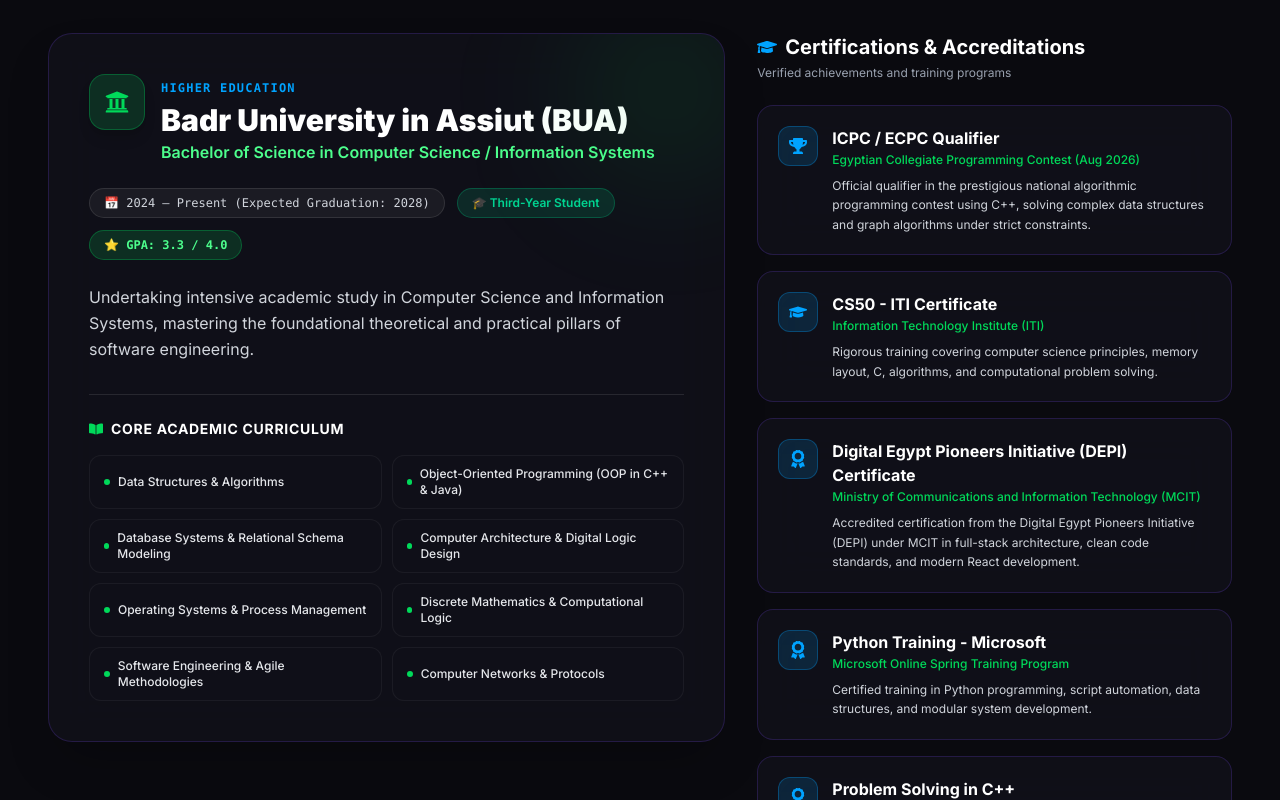
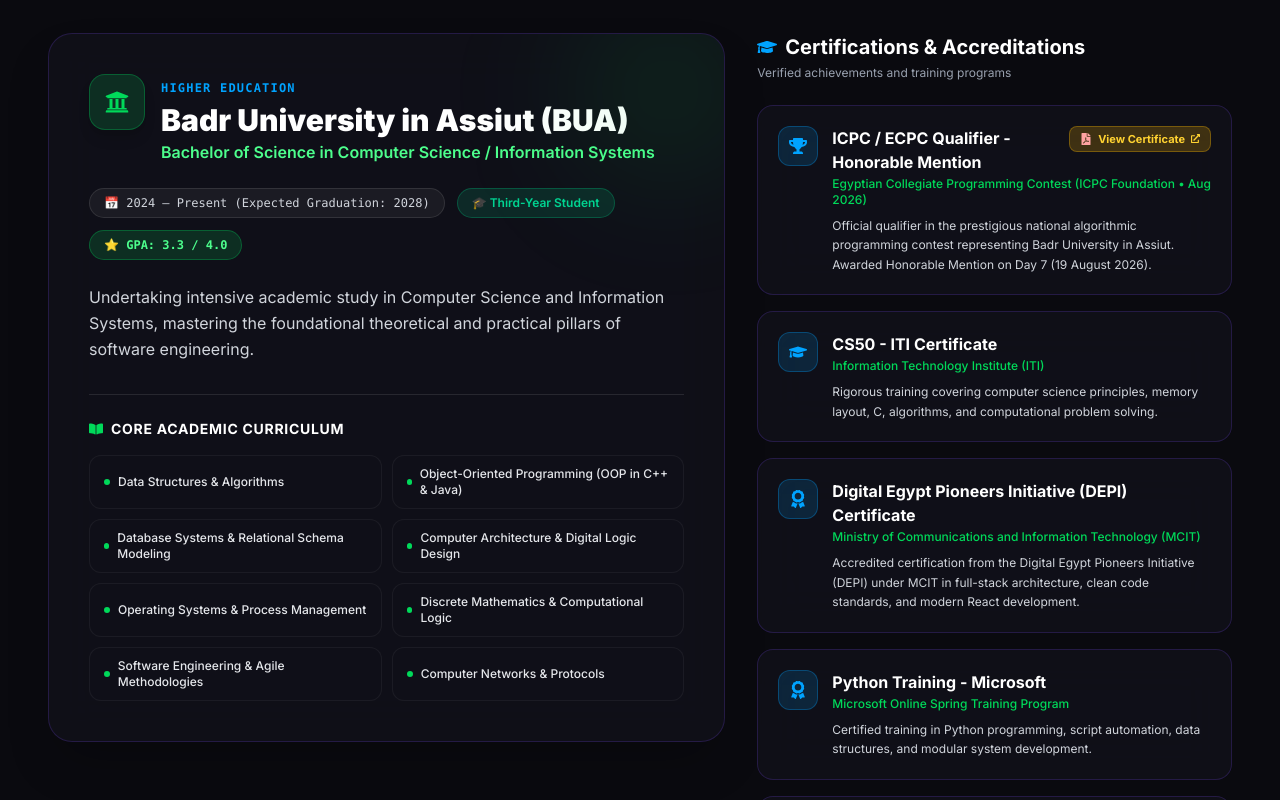
Before and after one commit to mdiaad03-cloud/portfolio-, a React (Vite) app: page / in a window 1280 px wide. Shown: the part 4220-5020 px from the top of the page. Built offline with nearby package versions, Linux system fonts and the light colour scheme.

Commit message:
feat: Add GitHub project repositories and official ICPC Certificate modal & PDF view

```diff
--- a/src/components/Education.jsx
+++ b/src/components/Education.jsx
@@ -3,12 +3,12 @@
  * Portfolio of Mohamed Diaa El-Din Samy
  * Education Component — Dedicated section for academic education at
  * Badr University in Assiut (BUA) and verified professional certifications.
- * Clean, non-repetitive badges and layout.
+ * Clean, non-repetitive badges and layout with verified certificate links.
  * =====================================================================
  */
 
 import { motion } from "framer-motion";
-import { FaGraduationCap, FaUniversity, FaBookOpen } from "react-icons/fa";
+import { FaGraduationCap, FaUniversity, FaBookOpen, FaFilePdf, FaExternalLinkAlt } from "react-icons/fa";
 import data from "../data/personalData";
 
 export default function Education() {
@@ -114,6 +114,10 @@
 
           {data.certifications.map((cert) => {
             const Icon = cert.icon;
+            const certLink = cert.certificateUrl
+              ? `${import.meta.env.BASE_URL}${cert.certificateUrl}`
+              : null;
+
             return (
               <div
                 key={cert.title}
@@ -123,10 +127,25 @@
                   <div className="w-10 h-10 rounded-xl bg-accent-400/15 border border-accent-400/30 flex items-center justify-center text-lg text-accent-400 shrink-0 group-hover:scale-110 transition-transform">
                     <Icon />
                   </div>
-                  <div>
-                    <h4 className="text-base font-bold text-white group-hover:text-accent-300 transition-colors">
-                      {cert.title}
-                    </h4>
+                  <div className="flex-1">
+                    <div className="flex items-start justify-between gap-2">
+                      <h4 className="text-base font-bold text-white group-hover:text-accent-300 transition-colors">
+                        {cert.title}
+                      </h4>
+                      {certLink && (
+                        <a
+                          href={certLink}
+                          target="_blank"
+                          rel="noreferrer"
+                          className="shrink-0 inline-flex items-center gap-1.5 px-2.5 py-1 rounded-lg bg-amber-400/20 hover:bg-amber-400/30 text-amber-300 border border-amber-400/30 text-[11px] font-bold transition-all hover:scale-105"
+                          title="View Official Certificate PDF"
+                        >
+                          <FaFilePdf className="text-xs text-red-300" />
+                          <span>View Certificate</span>
+                          <FaExternalLinkAlt className="text-[9px]" />
+                        </a>
+                      )}
+                    </div>
                     <p className="text-xs font-medium text-brand-400 mt-0.5">
                       {cert.issuer}
                     </p>
--- a/src/components/Projects.jsx
+++ b/src/components/Projects.jsx
@@ -1,10 +1,9 @@
 /*
  * =====================================================================
  * Portfolio of Mohamed Diaa El-Din Samy
- * Projects Component — Positioned AFTER Education & Experience.
- * Features an interactive Project Flipper with Next & Previous buttons,
- * project indicators, category filters, and spacious comfortable layouts.
- * 100% English.
+ * Projects Component — Interactive Showcase with Next/Prev Flipper,
+ * Active Showcase Card, Direct GitHub Repository Links, and
+ * ICPC Certificate Modal & PDF Viewers.
  * =====================================================================
  */
 
@@ -16,13 +15,14 @@
   HiExternalLink,
   HiCode,
   HiCheckCircle,
+  HiX,
 } from "react-icons/hi";
-import { FaGithub, FaTrophy } from "react-icons/fa";
+import { FaGithub, FaTrophy, FaFilePdf, FaAward } from "react-icons/fa";
 import data from "../data/personalData";
 
 export default function Projects() {
   const [currentIdx, setCurrentIdx] = useState(0);
-
+  const [isCertModalOpen, setIsCertModalOpen] = useState(false);
   const projects = data.projects;
   const currentProject = projects[currentIdx];
 
@@ -34,10 +34,13 @@
     setCurrentIdx((prev) => (prev === projects.length - 1 ? 0 : prev + 1));
   };
 
+  const certPdfUrl = `${import.meta.env.BASE_URL}ICPC_ECPC_Certificate.pdf`;
+  const certImgUrl = `${import.meta.env.BASE_URL}images/icpc_certificate.png`;
+
   return (
     <section id="projects" className="py-24 px-4 sm:px-6 md:px-12 max-w-7xl mx-auto scroll-mt-24">
-      {/* Section Header */}
-      <div className="mb-12 flex flex-col md:flex-row md:items-end justify-between gap-6">
+      {/* ── Section Header with Prev/Next Controls ─────────────────────── */}
+      <div className="flex flex-col md:flex-row md:items-end justify-between gap-6 mb-12">
         <div>
           <span className="text-xs font-mono font-semibold uppercase tracking-widest text-brand-400 bg-brand-400/10 px-3.5 py-1.5 rounded-full border border-brand-400/20">
             // Portfolio Showcase
@@ -79,7 +82,7 @@
         </div>
       </div>
 
-      {/* ── Main Active Project Showcase Card (Large, Comfortable) ── */}
+      {/* ── Main Active Project Showcase Card ─────────────────────────── */}
       <AnimatePresence mode="wait">
         <motion.div
           key={currentProject.id}
@@ -115,6 +118,37 @@
             {currentProject.description}
           </p>
 
+          {/* If project has an official certificate, show visual certificate banner */}
+          {currentProject.certificateUrl && (
+            <div className="mb-8 p-5 sm:p-6 rounded-2xl bg-amber-500/10 border border-amber-500/30 flex flex-col sm:flex-row items-center justify-between gap-4">
+              <div className="flex items-center gap-4">
+                <div className="w-14 h-14 rounded-2xl bg-amber-500/20 border border-amber-500/40 flex items-center justify-center text-3xl text-amber-300 shrink-0">
+                  <FaTrophy />
+                </div>
+                <div>
+                  <div className="text-xs font-mono font-bold uppercase tracking-wider text-amber-300">
+                    Verified Collegiate Achievement
+                  </div>
+                  <h4 className="text-base sm:text-lg font-extrabold text-white">
+                    The 2026 ICPC ECPC Qualifications — Honorable Mention
+                  </h4>
+                  <p className="text-xs text-gray-300 mt-0.5">
+                    Awarded to Mohamed Diaa El-Din Samy • Badr University in Assiut • 19 August 2026
+                  </p>
+                </div>
+              </div>
+
+              <button
+                type="button"
+                onClick={() => setIsCertModalOpen(true)}
+                className="shrink-0 px-4 py-2.5 rounded-xl bg-amber-400/20 hover:bg-amber-400/30 border border-amber-400/40 text-amber-200 text-xs sm:text-sm font-bold transition-all hover:scale-105 flex items-center gap-2"
+              >
+                <FaAward className="text-base" />
+                <span>Preview Certificate</span>
+              </button>
+            </div>
+          )}
+
           {/* Key Architectural Highlights */}
           <div className="mb-8 pt-6 border-t border-white/10">
             <h4 className="text-xs sm:text-sm font-bold uppercase tracking-wider text-gray-400 mb-4 flex items-center gap-2">
@@ -131,7 +165,7 @@
             </div>
           </div>
 
-          {/* Bottom Bar: Tech Tags & Action Button */}
+          {/* Bottom Bar: Tech Tags & Action Buttons */}
           <div className="flex flex-wrap items-center justify-between gap-5 pt-6 border-t border-white/10">
             <div className="flex flex-wrap gap-2">
               {currentProject.tags.map((tag) => (
@@ -144,7 +178,7 @@
               ))}
             </div>
 
-            {/* Check if project has a GitHub repo or is an official contest qualification */}
+            {/* Action Buttons: GitHub Repository OR Official ICPC Certificate */}
             {currentProject.github ? (
               <a
                 href={currentProject.github}
@@ -156,17 +190,39 @@
                 <span>View Repository</span>
                 <HiExternalLink className="text-base" />
               </a>
+            ) : currentProject.certificateUrl ? (
+              <div className="flex flex-wrap items-center gap-3">
+                <button
+                  type="button"
+                  onClick={() => setIsCertModalOpen(true)}
+                  className="inline-flex items-center gap-2 px-6 py-3 rounded-xl bg-gradient-to-r from-amber-500 to-brand-400 text-white font-bold text-sm shadow-lg shadow-amber-500/25 hover:shadow-amber-500/50 hover:scale-105 transition-all duration-300"
+                >
+                  <FaTrophy className="text-base text-yellow-200" />
+                  <span>View Official ICPC Certificate</span>
+                </button>
+
+                <a
+                  href={certPdfUrl}
+                  target="_blank"
+                  rel="noreferrer"
+                  className="inline-flex items-center gap-2 px-5 py-3 rounded-xl bg-surface-800 hover:bg-surface-700 text-gray-200 border border-white/10 text-xs sm:text-sm font-semibold transition-all hover:scale-105"
+                >
+                  <FaFilePdf className="text-red-400 text-base" />
+                  <span>Download PDF</span>
+                  <HiExternalLink className="text-base text-gray-400" />
+                </a>
+              </div>
             ) : (
               <div className="inline-flex items-center gap-2.5 px-6 py-3 rounded-xl bg-accent-400/15 border border-accent-400/30 text-accent-300 font-semibold text-xs sm:text-sm shadow-lg">
                 <FaTrophy className="text-base text-amber-400" />
-                <span>Official ECPC Qualifier (No GitHub Repository)</span>
+                <span>Verified Achievement</span>
               </div>
             )}
           </div>
         </motion.div>
       </AnimatePresence>
 
-      {/* ── Quick Project Switcher Cards (Interactive Thumbnails) ── */}
+      {/* ── Quick Project Switcher Cards (Interactive Thumbnails) ───── */}
       <div className="grid grid-cols-1 sm:grid-cols-2 lg:grid-cols-4 gap-4">
         {projects.map((proj, idx) => {
           const isActive = idx === currentIdx;
@@ -201,6 +257,93 @@
           );
         })}
       </div>
+
+      {/* ── ICPC Certificate Modal (Lightbox Preview & Actions) ─────── */}
+      <AnimatePresence>
+        {isCertModalOpen && (
+          <motion.div
+            initial={{ opacity: 0 }}
+            animate={{ opacity: 1 }}
+            exit={{ opacity: 0 }}
+            transition={{ duration: 0.25 }}
+            className="fixed inset-0 z-50 flex items-center justify-center p-4 sm:p-6 bg-black/90 backdrop-blur-2xl"
+            onClick={() => setIsCertModalOpen(false)}
+          >
+            <motion.div
+              initial={{ scale: 0.88, opacity: 0 }}
+              animate={{ scale: 1, opacity: 1 }}
+              exit={{ scale: 0.88, opacity: 0 }}
+              transition={{ type: "spring", damping: 25, stiffness: 300 }}
+              className="relative max-w-3xl w-full bg-[#0a0a12]/95 p-5 sm:p-8 rounded-3xl border border-amber-400/40 shadow-2xl flex flex-col items-center max-h-[92vh] overflow-y-auto"
+              onClick={(e) => e.stopPropagation()}
+            >
+              {/* Close Button */}
+              <button
+                type="button"
+                onClick={() => setIsCertModalOpen(false)}
+                className="absolute top-4 right-4 z-20 w-10 h-10 rounded-full bg-black/80 hover:bg-black text-white flex items-center justify-center transition-all border border-white/20 hover:scale-110"
+                aria-label="Close certificate modal"
+              >
+                <HiX className="text-2xl" />
+              </button>
+
+              {/* Modal Header */}
+              <div className="text-center mb-5 w-full pr-10">
+                <div className="inline-flex items-center gap-2 px-3.5 py-1 rounded-full bg-amber-400/15 text-amber-300 border border-amber-400/30 text-xs font-mono font-semibold uppercase tracking-wider mb-2">
+                  <FaTrophy className="text-yellow-300" />
+                  <span>Official ICPC Certificate of Achievement</span>
+                </div>
+                <h3 className="text-xl sm:text-2xl font-black text-white">
+                  The 2026 ICPC ECPC Qualifications
+                </h3>
+                <p className="text-xs sm:text-sm text-gray-300 mt-1">
+                  Awarded to <strong className="text-white">Mohamed Diaa El-Din Samy</strong> • Badr University in Assiut • 19 August 2026
+                </p>
+              </div>
+
+              {/* Certificate Image Frame */}
+              <div className="w-full overflow-hidden rounded-2xl border-2 border-amber-400/40 shadow-2xl bg-white p-2 sm:p-3">
+                <img
+                  src={certImgUrl}
+                  alt="Mohamed Diaa El-Din Samy ICPC ECPC Certificate"
+                  className="w-full h-auto object-contain rounded-xl"
+                />
+              </div>
+
+              {/* Action Buttons */}
+              <div className="mt-6 flex flex-wrap items-center justify-center gap-4 w-full">
+                <a
+                  href={certPdfUrl}
+                  target="_blank"
+                  rel="noreferrer"
+                  className="inline-flex items-center gap-2 px-6 py-3 rounded-xl bg-gradient-to-r from-amber-500 to-brand-400 text-white font-bold text-sm shadow-lg shadow-amber-500/30 hover:scale-105 transition-all"
+                >
+                  <FaFilePdf className="text-base text-red-200" />
+                  <span>Open PDF in New Tab</span>
+                  <HiExternalLink className="text-base" />
+                </a>
+
+                <a
+                  href={certPdfUrl}
+                  download="Mohamed_Diaa_ICPC_Certificate.pdf"
+                  className="inline-flex items-center gap-2 px-6 py-3 rounded-xl bg-surface-800 hover:bg-surface-700 text-gray-200 border border-white/15 text-sm font-semibold transition-all hover:scale-105"
+                >
+                  <FaAward className="text-amber-400 text-base" />
+                  <span>Download Certificate PDF</span>
+                </a>
+
+                <button
+                  type="button"
+                  onClick={() => setIsCertModalOpen(false)}
+                  className="px-5 py-3 rounded-xl bg-white/5 hover:bg-white/10 text-gray-400 hover:text-white text-sm font-medium transition-all"
+                >
+                  Close
+                </button>
+              </div>
+            </motion.div>
+          </motion.div>
+        )}
+      </AnimatePresence>
     </section>
   );
 }
--- a/src/data/personalData.js
+++ b/src/data/personalData.js
@@ -19,12 +19,9 @@
   FaServer,
   FaShoppingCart,
   FaWindows,
-  FaWhatsapp,
   FaGraduationCap,
   FaAward,
   FaTrophy,
-  FaBriefcase,
-  FaUniversity,
 } from "react-icons/fa";
 import {
   SiExpress,
@@ -34,7 +31,6 @@
   SiJavascript,
   SiHtml5,
   SiDotnet,
-  SiDocker,
   SiRailway,
 } from "react-icons/si";
 
@@ -177,11 +173,13 @@
   /* ── Certifications & Achievements ───────────────────────────── */
   certifications: [
     {
-      title: "ICPC / ECPC Qualifier",
-      issuer: "Egyptian Collegiate Programming Contest (Aug 2026)",
+      title: "ICPC / ECPC Qualifier - Honorable Mention",
+      issuer: "Egyptian Collegiate Programming Contest (ICPC Foundation • Aug 2026)",
       icon: FaTrophy,
+      certificateUrl: "ICPC_ECPC_Certificate.pdf",
+      certificateImage: "images/icpc_certificate.png",
       description:
-        "Official qualifier in the prestigious national algorithmic programming contest using C++, solving complex data structures and graph algorithms under strict constraints.",
+        "Official qualifier in the prestigious national algorithmic programming contest representing Badr University in Assiut. Awarded Honorable Mention on Day 7 (19 August 2026).",
     },
     {
       title: "CS50 - ITI Certificate",
@@ -315,7 +313,7 @@
         "Atomic bank-deposit allocation across multiple donation receipts",
         "Detailed logging, retry mechanisms, and dead-letter queue for out-of-order events",
       ],
-      github: "https://github.com/mdiaad03-cloud",
+      github: "https://github.com/mdiaad03-cloud/donation-odoo-erp-integration",
       tags: ["Node.js", "Express", "Odoo ERP", "REST APIs", "Outbox Pattern", "Idempotency"],
     },
     {
@@ -325,33 +323,38 @@
       badge: "Desktop Software",
       period: "Jul 2025 – Oct 2025",
       description:
-        "Windows desktop software built with C# and Microsoft SQL Server. Features robust CRUD operations, multi-table transactions, database normalization, and custom financial reporting modules for local enterprise operations.",
+        "Windows desktop banking & account management software built with C# and Microsoft SQL Server. Features robust CRUD operations, multi-table transactions, database normalization, and custom financial reporting modules for local enterprise operations.",
       keyFeatures: [
         "Clean C# Windows Forms user interface with interactive data grids",
         "Microsoft SQL Server relational database integration with stored procedures",
         "Multi-table transactional operations ensuring ACID guarantees",
         "User role authentication, audit trail logging, and report exports",
       ],
-      github: "https://github.com/mdiaad03-cloud",
+      github: "https://github.com/mdiaad03-cloud/csharp-windows-forms-banking",
       tags: ["C#", ".NET", "Windows Forms", "SQL Server", "ADO.NET", "Database Design"],
     },
     {
       id: "ecpc-engine",
-      name: "ECPC Algorithmic Problem Solving Engine",
+      name: "ICPC / ECPC Competitive Programming & Problem Solving",
       category: "Competitive Programming",
-      badge: "ECPC 2026 Qualifier",
+      badge: "ICPC 2026 Qualifier",
       period: "2024 – Present",
       description:
-        "Extensive problem-solving track in modern C++ qualifying for the Egyptian Collegiate Programming Contest (ECPC). Covers advanced graph algorithms, dynamic programming, segment trees, and mathematical optimization evaluated under sub-second execution limits.",
+        "Official qualifier in the Egyptian Collegiate Programming Contest (ECPC / ICPC Foundation) representing Badr University in Assiut. Awarded Honorable Mention on August 19, 2026 (Day 7). Rigorous competitive problem-solving track in modern C++ covering advanced graph algorithms, dynamic programming, segment trees, and mathematical optimization evaluated under sub-second execution limits.",
       keyFeatures: [
-        "Graph theory implementations: Dijkstra, Bellman-Ford, Floyd-Warshall, BFS/DFS, MST",
+        "Official Certificate of Achievement - Honorable Mention (Day 7, 19 August 2026)",
+        "Advanced graph theory: Dijkstra, Bellman-Ford, Floyd-Warshall, BFS/DFS, Minimum Spanning Tree",
         "Dynamic programming algorithms with state compression and memoization",
         "Advanced data structures: Segment Trees, Fenwick Trees, Disjoint Set Union (DSU)",
-        "Memory efficiency and pointer management under strict competition memory limits",
+        "Strict time and memory complexity optimization under ICPC competition standards",
       ],
       github: null,
+      certificateUrl: "ICPC_ECPC_Certificate.pdf",
+      certificateImage: "images/icpc_certificate.png",
+      certificateTitle: "The 2026 ICPC ECPC Qualifications - Honorable Mention",
+      certificateDate: "19 August 2026",
       isCompetition: true,
-      tags: ["C++ 17/20", "Algorithms", "Data Structures", "ECPC Qualifier", "Problem Solving"],
+      tags: ["C++ 17/20", "Algorithms", "Data Structures", "ICPC Qualifier", "ECPC 2026", "Honorable Mention"],
     },
   ],
 
```
Also changed, not shown: public/images/icpc_certificate.png (added), 1 other file (tests, documents, lock files or other folders).
